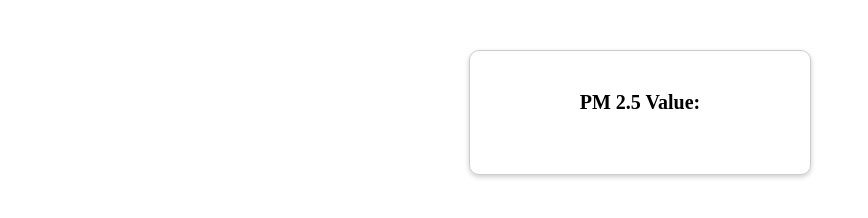
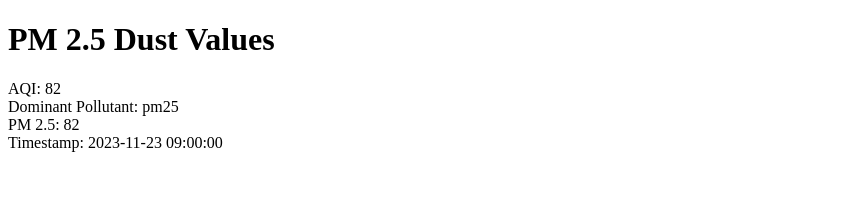
Before and after one commit to ttdnttwk/demo.pm25.github.io, a plain HTML site: page index.html in a window 1280 px wide. Shown: the whole page, without its empty margins (0-868 px from the left). Drawn offline with Linux system fonts and the light colour scheme.

Commit message:
Update index.html
set new json format

```diff
--- a/index.html
+++ b/index.html
@@ -1,18 +1,33 @@
 <!DOCTYPE html>
-<html lang="en">
+<html>
 <head>
-    <meta charset="UTF-8">
-    <meta name="viewport" content="width=device-width, initial-scale=1.0">
-    <title>PM 2.5 Dust Monitor</title>
-    <link rel="stylesheet" href="style.css">
+  <title>PM 2.5 Dust Values</title>
+  <link rel="stylesheet" href="style.css">
 </head>
 <body>
-    <div id="pm25-container">
-        <div id="pm25-value">
-            <p>PM 2.5 Value: <span id="pm25-data"></span></p>
-        </div>
+  <div class="container">
+    <h1>PM 2.5 Dust Values</h1>
+    <div class="data-container">
+      <div class="data-item">
+        <label>AQI:</label>
+        <span id="aqi">82</span>
+      </div>
+      <div class="data-item">
+        <label>Dominant Pollutant:</label>
+        <span id="dominantpol">pm25</span>
+      </div>
+      <div class="data-item">
+        <label>PM 2.5:</label>
+        <span id="pm25">82</span>
+      </div>
+      <div class="data-item">
+        <label>Timestamp:</label>
+        <span id="timestamp">2023-11-23 09:00:00</span>
+      </div>
     </div>
+  </div>
 
-    <script src="script.js"></script>
+  <script src="mqtt.js"></script>
+  <script src="script.js"></script>
 </body>
 </html>
```
